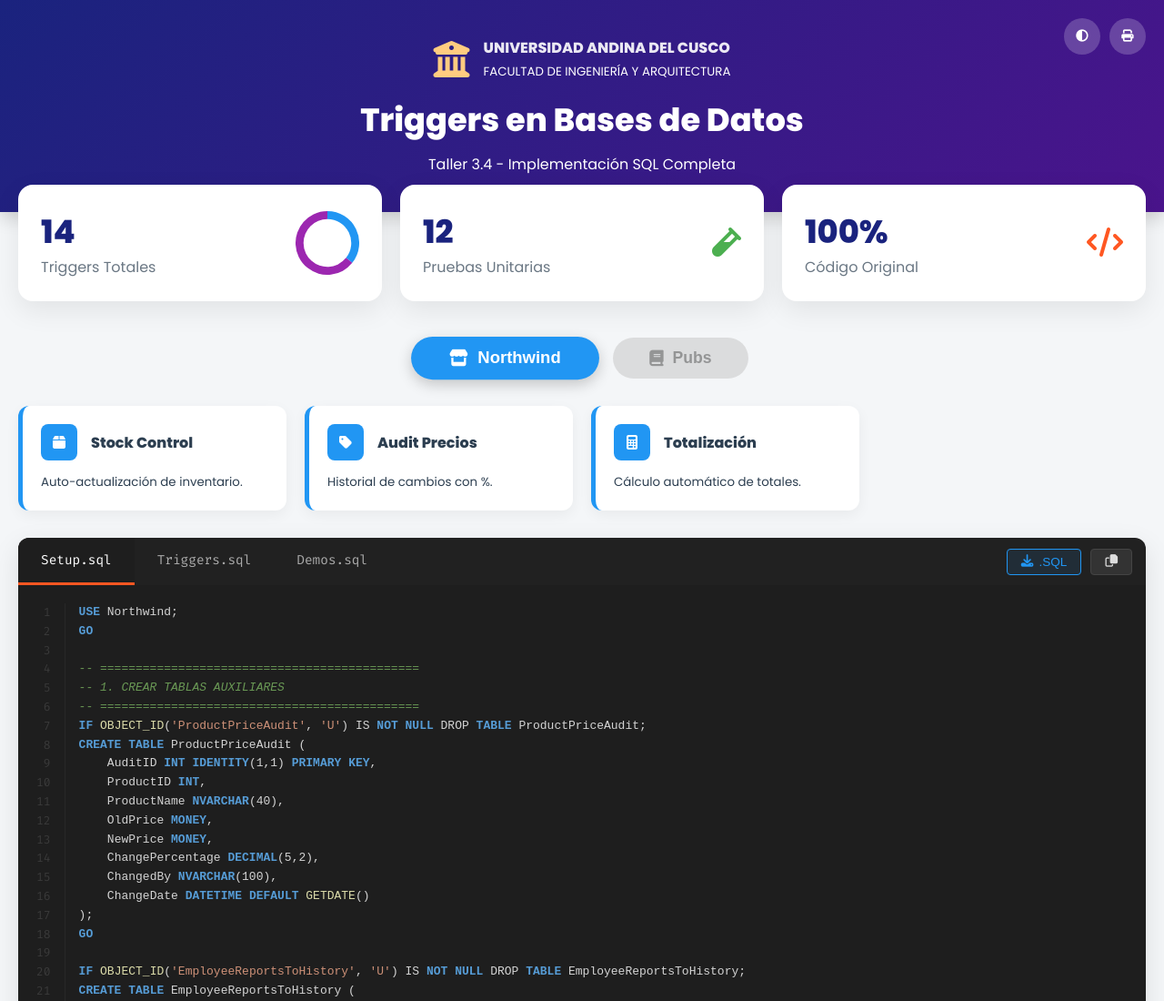
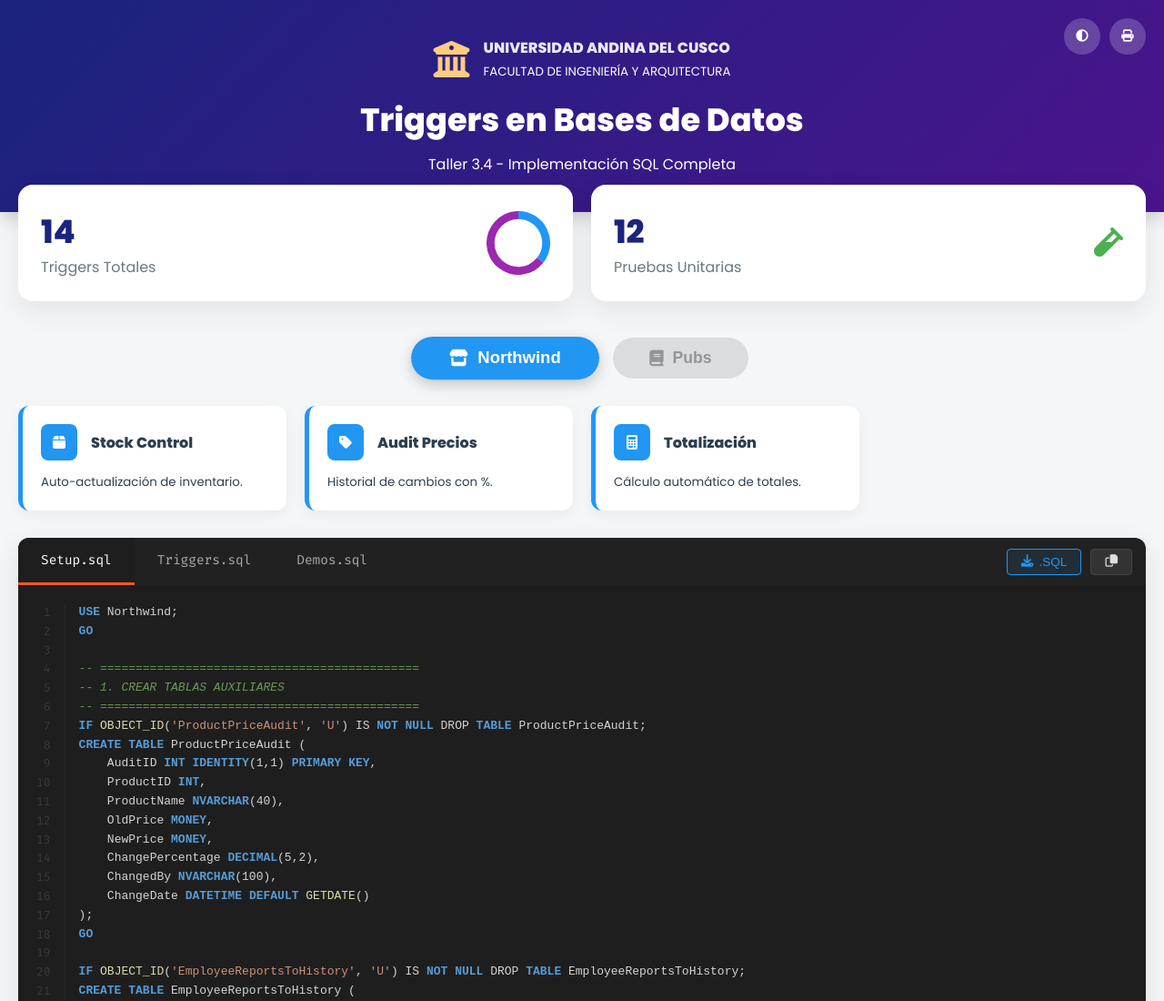
Before and after one commit to alexjeanpier/triggers, a plain HTML site: page index.html in a window 1280 px wide. Shown: the top 1100 px of the page at 91% size. Drawn offline with nearby package versions, Linux system fonts and the light colour scheme.

Commit message:
realizar tercer commit

```diff
--- a/index.html
+++ b/index.html
@@ -171,10 +171,6 @@
             <div class="stat-card">
                 <div><div class="stat-val">12</div><div style="opacity:0.7">Pruebas Unitarias</div></div>
                 <div style="font-size: 2rem; color: #4caf50;"><i class="fas fa-vial"></i></div>
-            </div>
-            <div class="stat-card">
-                <div><div class="stat-val">100%</div><div style="opacity:0.7">Código Original</div></div>
-                <div style="font-size: 2rem; color: var(--accent);"><i class="fas fa-code"></i></div>
             </div>
         </div>
 
```
